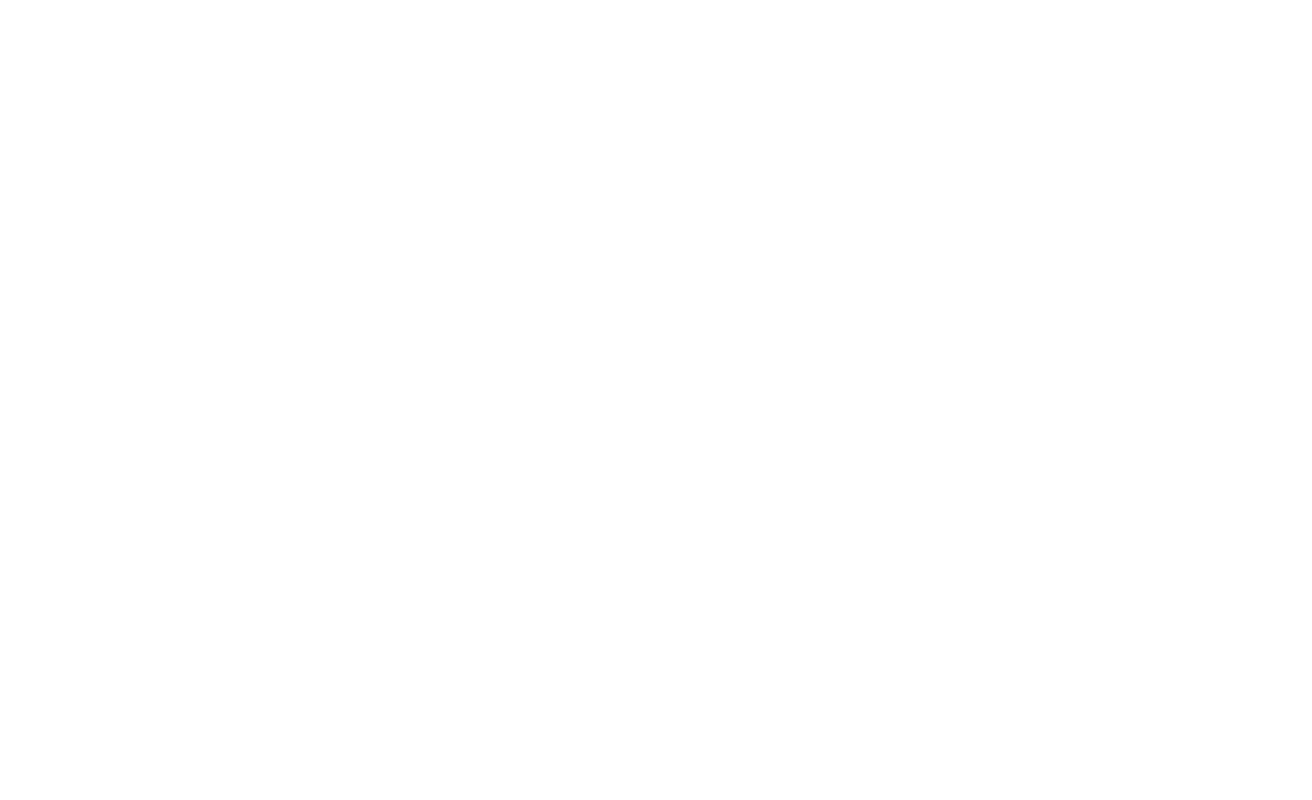
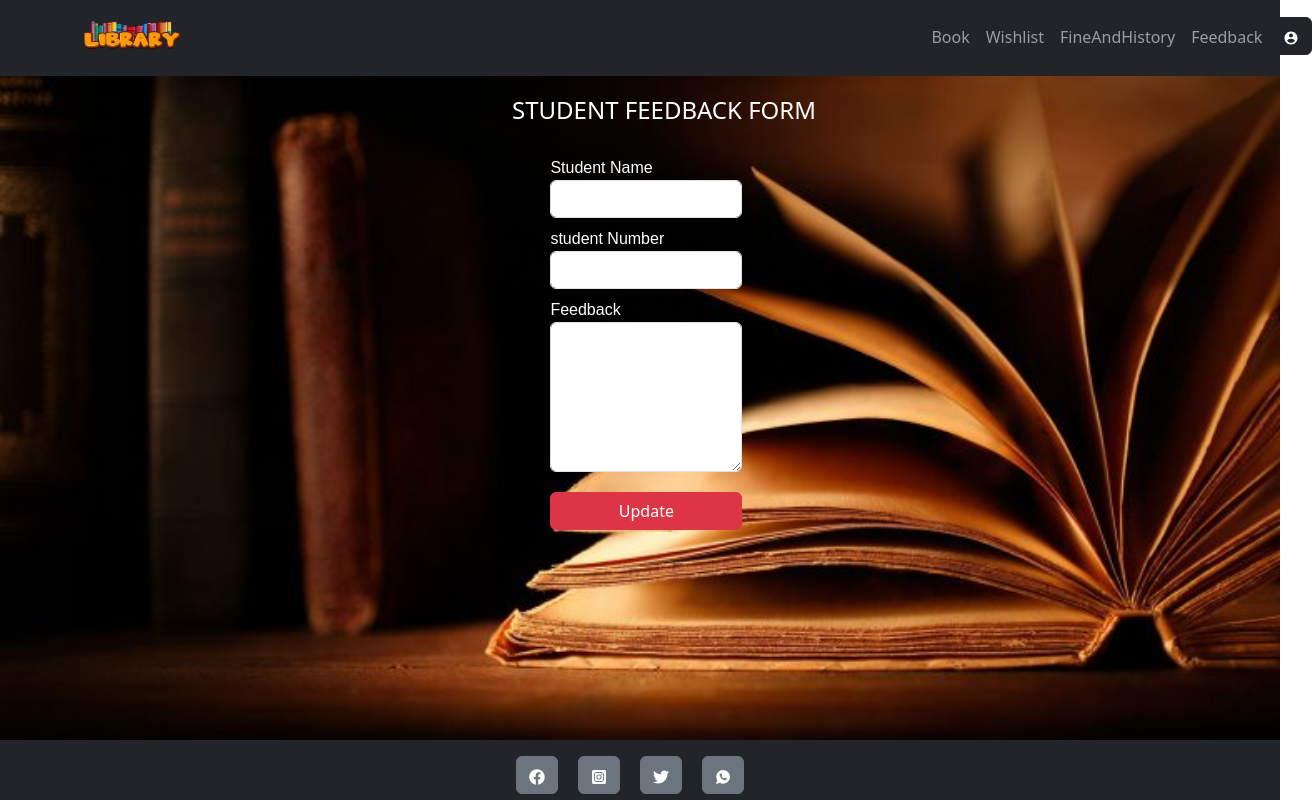
Before and after one commit to Ajeenasics/librarythree, a React (Create React App) app: page /studentfeedback in a window 1280 px wide. Before the commit this address had no page. Shown: the whole page, 1312 px wide, since content can reach past the window. Built offline with nearby package versions, Linux system fonts and the light colour scheme.

Commit message:
feedback

```diff
--- a/src/App.js
+++ b/src/App.js
@@ -9,6 +9,7 @@ import Footer from "./Components/Footer/Footer";
 import Fisrtpage from "./Components/First/Fisrtpage";
 import Studentprofile from "./Components/profile/Studentprofile";
 import Editprofile from "./Components/Editprofile/Editprofile";
+import Studentfeedback from "./Components/Feedback/Studentfeedback";
 
 
 function App() {
@@ -23,6 +24,7 @@ function App() {
         <Route path="/studentregister" element={<Studentregister/>}/>
         <Route path="/studentprofile" element={<Studentprofile/>}/>
         <Route path="/editprofile" element={<Editprofile/>}/>
+        <Route path="/studentfeedback" element={<Studentfeedback/>}/>
 
 
       </Routes>
--- a/src/Components/Editprofile/Editprofile.js
+++ b/src/Components/Editprofile/Editprofile.js
@@ -67,7 +67,7 @@ function Editprofile() {
         <input className='form-control mb-2' name='studentemail'  placeholder={value.studentemail} onChange={(e) => setstudentemail(e.target.value)} type='email'></input>
         <label className='editprofilelabel'>Password</label>
         <input className='form-control mb-2' name='studentpassword' placeholder={value.studentpassword} onChange={(e) => setStudentpassword(e.target.value)} type='password'></input>
-       ><Button className='editsavebt'onClick={save} variant='danger' >Update</Button>
+       <Button className='editsavebt'onClick={save} variant='danger' >Update</Button>
       </div>
       <Footer />
     </div>
--- /dev/null
+++ b/src/Components/Feedback/Studentfeedback.js
@@ -0,0 +1,61 @@
+import React, { useState } from 'react'
+import './studentfeedback.css'
+import Navbar from '../Navbar/Navbar'
+import Footer from '../Footer/Footer'
+import Button from 'react-bootstrap/Button';
+import axios from 'axios';
+
+
+function Studentfeedback() {
+
+  const[feedbackdata,setFeedbackdata]=useState({
+    studentname:'',
+    studentnumber:'',
+    feedback:''
+  })
+
+  const feedbackchange=(e)=>{
+    setFeedbackdata({
+      ...feedbackdata,
+      [e.target.name]: e.target.value
+    })
+  }
+
+  const updatefeedback=(e)=>{
+    e.preventDefault()
+    axios.post('http://localhost:5000/studentfeedback',feedbackdata)
+    .then((res)=>{
+      alert(res.data.msg)
+      setFeedbackdata({
+        studentname:'',
+        studentnumber:'',
+        feedback:''
+      })
+    })
+    .catch((err)=>{
+      console.log(err);
+    })
+
+  }
+
+  return (
+    <div className='feedbackbg'>
+    <Navbar/>
+        <h4 id='studentfeedbacktitle'>STUDENT FEEDBACK FORM</h4>
+        <div className='feedbackborder'>
+        <label className='feedbacklabel'>Student Name</label>
+        <input className='form-control mb-2'name='studentname' onChange={feedbackchange} value={feedbackdata.studentname} type='text'></input>
+        <lalbel className='feedbacklabel'>student Number</lalbel>
+        <input className='form-control mb-2'name='studentnumber'onChange={feedbackchange} value={feedbackdata.studentnumber} type='number'></input>
+        <lalbel className='feedbacklabel'>Feedback</lalbel>
+        </div>
+        <textarea className='form-control'name='feedback'onChange={feedbackchange} value={feedbackdata.feedback} id='feedbacktext'></textarea>
+        <Button className='feedbackbtn' variant='danger'onClick={updatefeedback}>Update</Button>
+
+
+     <Footer/>
+    </div>
+  )
+}
+
+export default Studentfeedback
--- /dev/null
+++ b/src/Components/Feedback/studentfeedback.css
@@ -0,0 +1,31 @@
+.feedbackbg{
+    /* background-color: blue; */
+    background-image: url('../image/boeke-768x512.jpg');
+    background-repeat: no-repeat;
+    background-size: 100%;
+    height: 100vh;
+}
+.feedbackborder{
+    width: 15%;
+    margin-left: 43%;
+    margin-top: 30px;
+}
+#studentfeedbacktitle{
+    margin-left: 40%;
+    margin-top: 20px;
+    color: white;
+}
+#feedbacktext{
+    width: 15%;
+    margin-left: 43%;
+    height: 150px;
+}
+.feedbacklabel{
+    font-family: Arial, Helvetica, sans-serif;
+    color: white;
+}
+.feedbackbtn{
+    width: 15%;
+    margin-left: 43%;
+    margin-top: 20px;
+}
--- a/src/Components/Home/Homepage.js
+++ b/src/Components/Home/Homepage.js
@@ -1,24 +1,43 @@
-import React from 'react'
+import React, { useEffect, useState } from 'react'
 import './homepage.css'
 import Button from 'react-bootstrap/Button';
 import Navbar from '../Navbar/Navbar';
 import Footer from '../Footer/Footer';
 import { Link } from 'react-router-dom';
+import axios from 'axios'
+
 function Homepage() {
+    const [welcomename, setWelcomename] = useState({})
+
+    const id = localStorage.getItem('studentid')
+
+    const welcome = () => {
+        axios.get(`http://localhost:5000/welcomename/${id}`)
+        .then((res)=>{
+            setWelcomename(res.data.data)
+        })
+        .catch((err)=>{
+            setWelcomename(err)
+        })
+
+    }
+    useEffect(()=>{
+        welcome()
+    })
     return (
         <div id='homebg'>
 
-           <Navbar/>
+            <Navbar />
 
             <div >
-                <h1 className='welcome'>WELCOME</h1>
-                {/* <p className='welpara'>Library Management system which is very easy to use<br></br> fullfill all the requirement of librarian</p> */}
+                <h1 className='welcome'>Welcome To Student Library</h1>
+                <h1 className='welcomename'>{welcomename.studentname}</h1>
                 <Link to={"/viewbook"}>  <Button id='homebt' variant="danger">Viewbook</Button></Link>
 
             </div>
 
 
-        <Footer/>
+            <Footer />
 
         </div>
     )
--- a/src/Components/Home/homepage.css
+++ b/src/Components/Home/homepage.css
@@ -6,8 +6,8 @@
 }
 .welcome{
     color:white;
-    margin-top: 7%;
-    margin-left: 43%;
+    margin-top: 5%;
+    margin-left: 35%;
 }
 .me-auto{
     margin-left: 65%;
@@ -22,3 +22,13 @@
     margin-left: 46%;
     margin-top: 3%;
 }
+.welcomename{
+    color: white;
+    margin-left: 45%;
+    margin-top: 3%;
+    color: aqua;
+    font-weight: bolder;
+    font-family: Arial, Helvetica, sans-serif;
+    font-variant-caps: all-petite-caps;
+
+}
--- a/src/Components/Navbar/Navbar.js
+++ b/src/Components/Navbar/Navbar.js
@@ -30,7 +30,7 @@ function Navebar() {
             <Nav.Link className='line' href="#home">Book</Nav.Link>
             <Nav.Link className='line' href="#features">Wishlist</Nav.Link>
             <Nav.Link className='line' href="#pricing">FineAndHistory</Nav.Link>
-            <Nav.Link className='line' href="#pricing">Feedback</Nav.Link>
+            <Nav.Link className='line' href="/studentfeedback">Feedback</Nav.Link>
            <Link to={"/studentprofile"}><Button variant='dark'><IoMdContact /></Button></Link>
         </Nav>
     </Container>
--- a/src/Components/profile/Studentprofile.js
+++ b/src/Components/profile/Studentprofile.js
@@ -35,15 +35,15 @@ function Studentprofile() {
             <Navbar />
 
             <div className='profileborder'>
-                <svg xmlns="http://www.w3.org/2000/svg" id='profilelogo' width="70" height="70" fill="currentColor" class="bi bi-person-circle" viewBox="0 0 16 16">
+                <svg xmlns="http://www.w3.org/2000/svg" id='profilelogo' width="90" height="90" fill="currentColor" class="bi bi-person-circle" viewBox="0 0 16 16">
                     <path d="M11 6a3 3 0 1 1-6 0 3 3 0 0 1 6 0" />
                     <path fillRule="evenodd" d="M0 8a8 8 0 1 1 16 0A8 8 0 0 1 0 8m8-7a7 7 0 0 0-5.468 11.37C3.242 11.226 4.805 10 8 10s4.757 1.225 5.468 2.37A7 7 0 0 0 8 1" />
                 </svg>
-                <p className='profileview'>{profile.studentname}</p>
-                <p className='profileview'>{profile.studentnumber}</p>
-                <p className='profileview'>{profile.studentemail}</p>
-                <p className='profileview'>{profile.studentpassword}</p>
-                <Button onClick={editnav} className='editprofilebtn' variant='dark'>Edit</Button>
+                <p className='profileview'>StudentName :  {profile.studentname}</p>
+                <p className='profileview'>studentNumber : {profile.studentnumber}</p>
+                <p className='profileview'>StudentEmail : {profile.studentemail}</p>
+                <p className='profileview'>StudentPassword : {profile.studentpassword}</p>
+                <Button onClick={editnav} className='editprofilebtn' variant='danger'>Edit</Button>
             </div>
 
             <Footer />
--- a/src/Components/profile/studentprofile.css
+++ b/src/Components/profile/studentprofile.css
@@ -1,31 +1,34 @@
 #studentprofilebg {
-  background-image: url("../image/OIP.jpeg");
+  background-image: url("../image/boeke-768x512.jpg");
   background-repeat: no-repeat;
   height: 100vh;
   background-size: 100%;
 }
 
 #profilelogo {
-  margin-left: 40%;
-  margin-top: 7%;
-  margin-bottom: 50px;
-  color: black;
+  margin-left: 36%;
+  padding-top: 10%;
+  margin-bottom: 30px;
+  color:white
 }
 
 .profileview {
-  margin-left: 40%;
-  color: black;
+  margin-left: 22%;
+  color: white;
+  font-family: Arial, Helvetica, sans-serif;
 
 
 }
 
 .profileborder {
-  width: 400px;
-  height: 350px;
-  margin-top: 5%;
+  width: 450px;
+  height: 450px;
+  margin-top: 8%;
   margin-left: 530px;
-  background-color:white;
 }
+
 .editprofilebtn{
-  margin-left: 180px;
+  margin-top: 20px;
+  margin-left: 170px;
+  width: 80px;
 }
```
Also changed, not shown: src/Components/First/Fisrtpage.js (indentation only), src/Components/image/R (1).jpeg (added), src/Components/image/awesome-old-library-hd-1080x1920.jpg (added).
